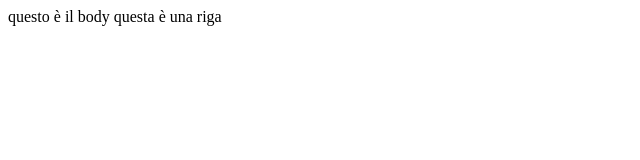
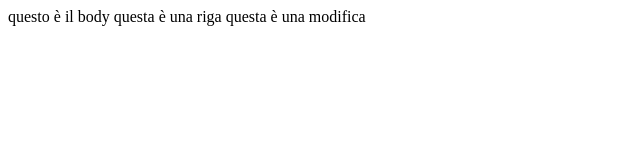
Before and after one commit to leonardopozzan/prova-git, a plain HTML site: page index.html in a window 1280 px wide. Shown: the whole page, without its empty margins (0-640 px from the left). Drawn offline with Linux system fonts and the light colour scheme.

Commit message:
altro_ramo

```diff
--- a/index.html
+++ b/index.html
@@ -9,5 +9,6 @@
 <body>
     questo è il body
     questa è una riga
+    questa è una modifica
 </body>
 </html>
```
